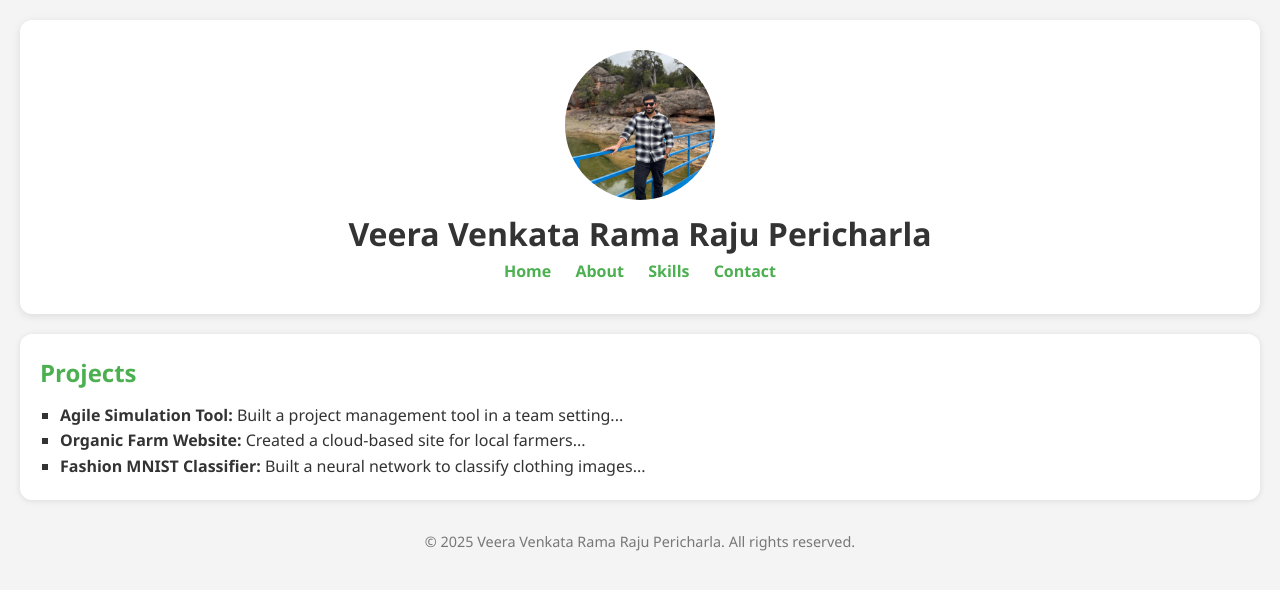
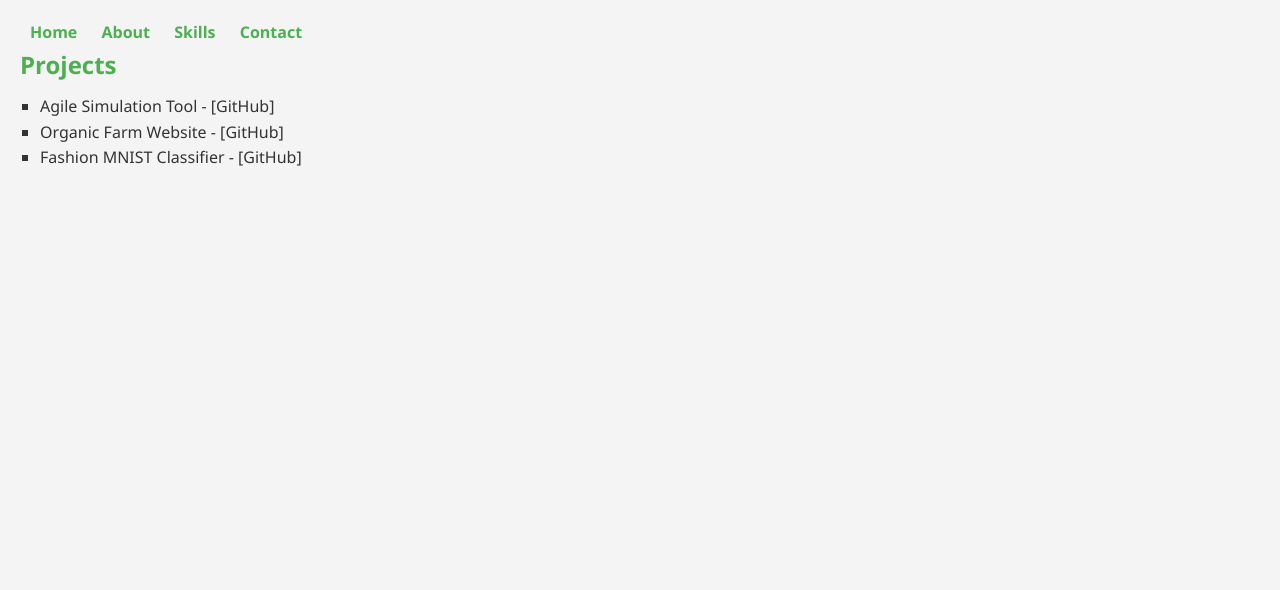
Before and after one commit to pvvrr0412/Ramaraju_Portfolio, a plain HTML site: page projects.html in a window 1280 px wide. Drawn offline with Linux system fonts and the light colour scheme.

Commit message:
Update projects.html

```diff
--- a/projects.html
+++ b/projects.html
@@ -2,32 +2,21 @@
 <html lang="en">
 <head>
     <meta charset="UTF-8">
-    <title>Projects | Veera Venkata Rama Raju Pericharla</title>
+    <title>Projects</title>
     <link rel="stylesheet" href="style.css">
 </head>
 <body>
-    <header>
-        <img src="profile-pic.jpg" alt="Your Name" class="profile-pic">
-        <h1>Veera Venkata Rama Raju Pericharla</h1>
     <nav>
         <a href="index.html">Home</a>
         <a href="about.html">About</a>
         <a href="skills.html">Skills</a>
         <a href="contact.html">Contact</a>
     </nav>
-    </header>
-
-    <section id="projects">
     <h2>Projects</h2>
     <ul>
-            <li><strong>Agile Simulation Tool:</strong> Built a project management tool in a team setting...</li>
-            <li><strong>Organic Farm Website:</strong> Created a cloud-based site for local farmers...</li>
-            <li><strong>Fashion MNIST Classifier:</strong> Built a neural network to classify clothing images...</li>
+        <li>Agile Simulation Tool - [GitHub]</li>
+        <li>Organic Farm Website - [GitHub]</li>
+        <li>Fashion MNIST Classifier - [GitHub]</li>
     </ul>
-    </section>
-
-    <footer>
-        <p>© 2025 Veera Venkata Rama Raju Pericharla. All rights reserved.</p>
-    </footer>
 </body>
 </html>
```
Lines whose indentation alone changed are shown as unchanged.
